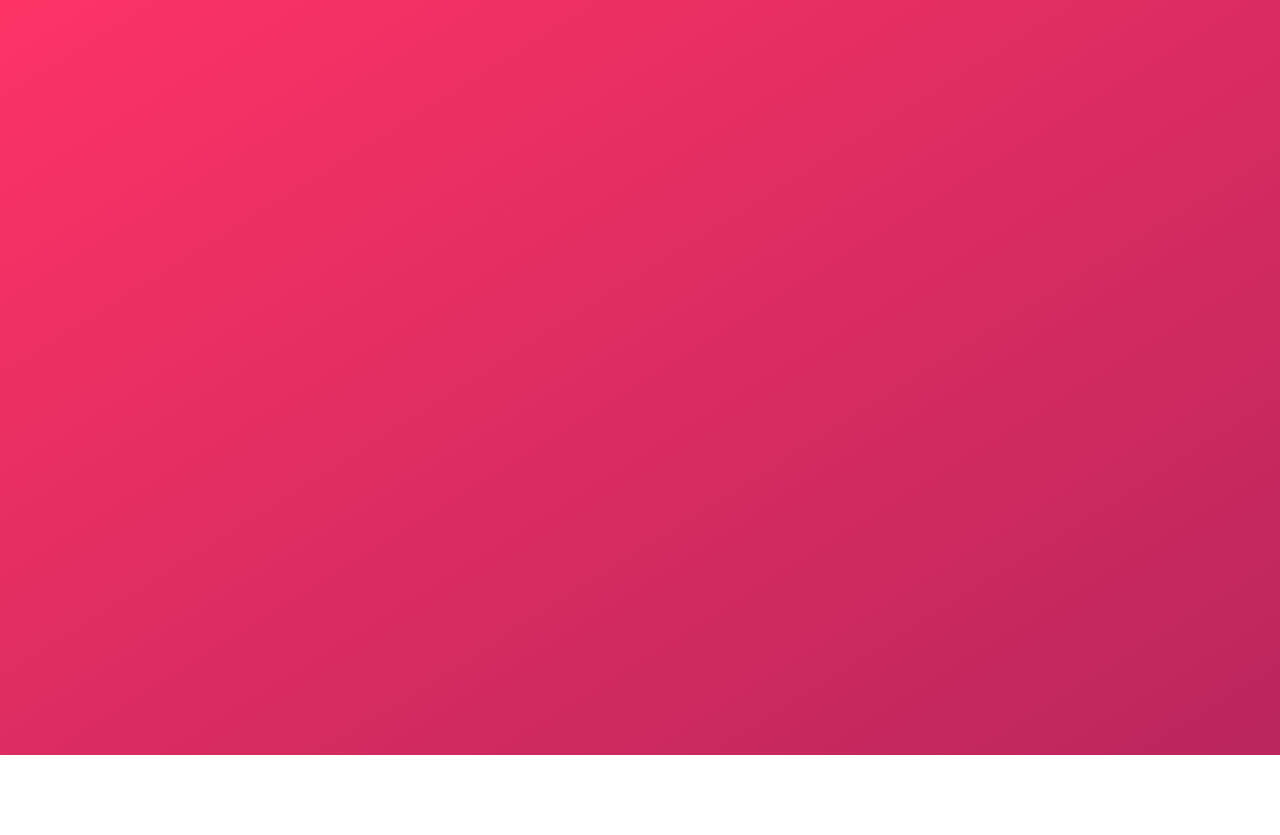
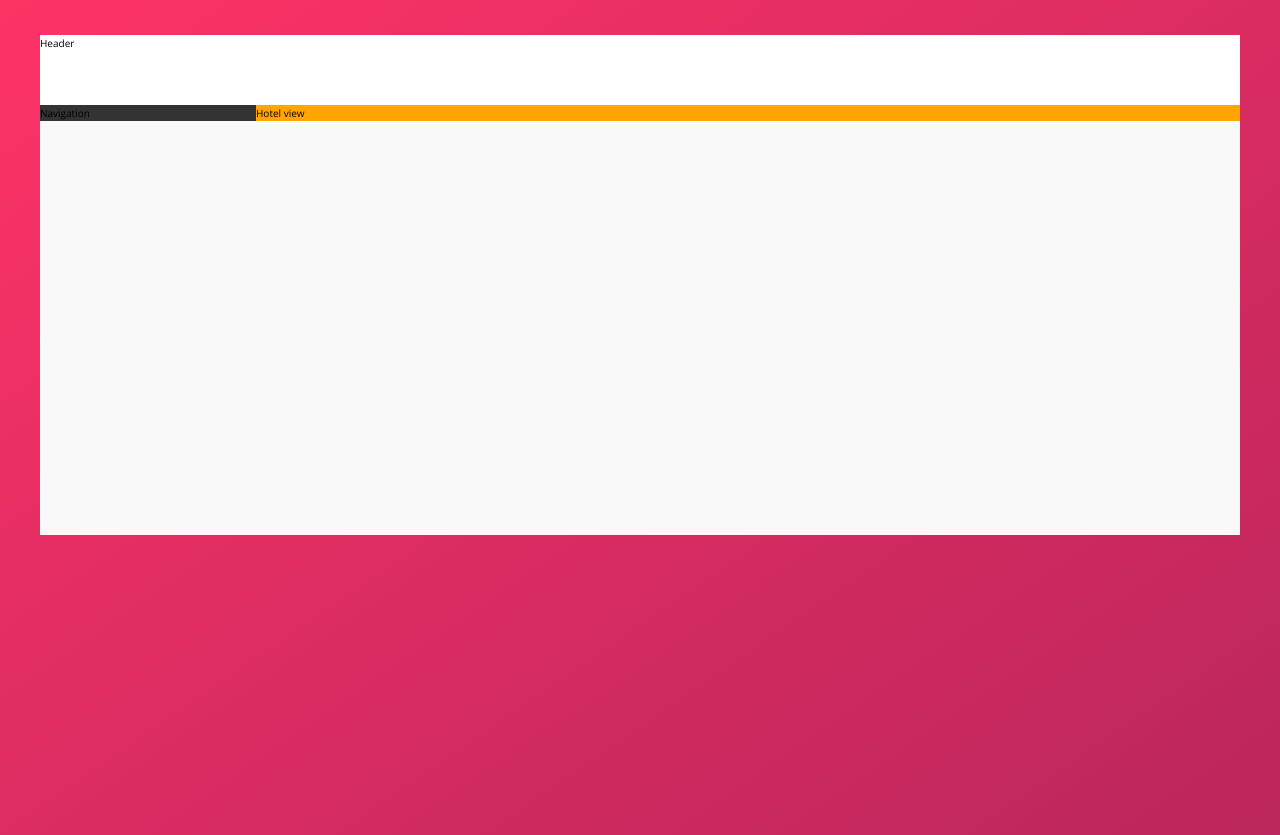
Before and after one commit to gonzoibox/booking-app, a website: page index.html in a window 1280 px wide. Shown: the part 45-880 px from the top of the page. Before the commit the page ends 800 px from the top, so only its background shows below. Drawn offline with nearby package versions, Linux system fonts and the light colour scheme.

Commit message:
Building the Overall Layout

```diff
--- a/index.html
+++ b/index.html
@@ -11,6 +11,18 @@
         <title>trillo &mdash; Your all-in-one booking app!</title>
     </head>
     <body>
-        <h1>Your all-in-one booking app!</h1>
+        <div class="container">
+            <header class="header">
+                Header
+            </header>
+            <div class="content">
+                <nav class="sidebar">
+                    Navigation
+                </nav>
+                <main class="hotel-view">
+                    Hotel view
+                </main>
+            </div>
+        </div>
     </body>
 </html>
--- a/sass/_base.scss
+++ b/sass/_base.scss
@@ -28,6 +28,8 @@ Grey dark 3: #999
     --color-grey-dark-1: #333;
     --color-grey-dark-2: #777;
     --color-grey-dark-3: #999;
+
+    --shadow-dark: box-shadow: 0 2rem 6rem rgba(0, 0, 0, .3);
 }
 
 * {
--- a/sass/_layout.scss
+++ b/sass/_layout.scss
@@ -0,0 +1,30 @@
+.container {
+    max-width: 120rem;
+    margin: 8rem auto;
+    background-color: var(--color-grey-light-1);
+    box-shadow: var(--shadow-dark);
+
+    min-height: 50rem;
+}
+
+.header {
+    height: 7rem;
+    background-color: #fff;
+    border-bottom: var(--color-grey-light-2);
+}
+
+.content {
+    display: flex;
+
+}
+
+.sidebar {
+    background-color: var(--color-grey-dark-1);
+
+    flex: 0 0 18%;
+}
+
+.hotel-view {
+    background-color: orange;
+    flex: 1;
+}
```
Also changed, not shown: css/style.css.
